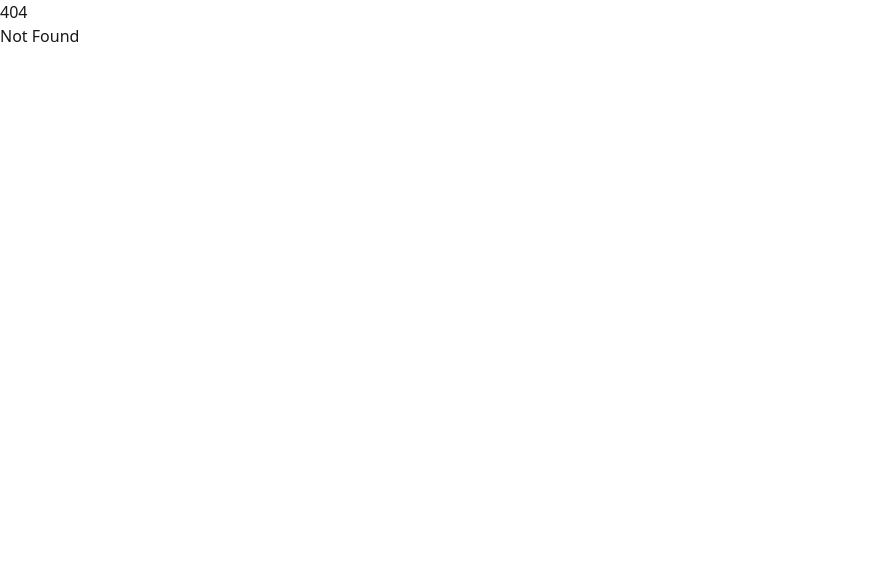
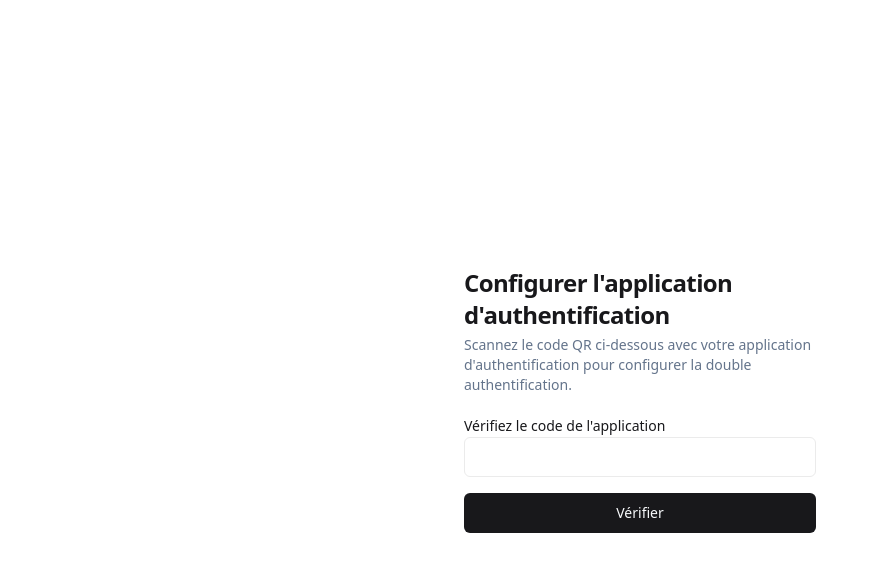
Before and after one commit to gerald-lbn/alexendria, a SvelteKit app: page /2fa/totp/setup in a window 1280 px wide. Before the commit this address had no page. Shown: the top 572 px of the page, without its empty margins (0-879 px from the left). Built offline with nearby package versions, Linux system fonts and the light colour scheme.

Commit message:
feat: add TOTP setup page for 2FA configuration

```diff
--- /dev/null
+++ b/src/routes/(auth)/2fa/totp/setup/+page.svelte
@@ -0,0 +1,42 @@
+<script lang="ts">
+	import { enhance } from '$app/forms';
+	import Heading from '$lib/components/auth/heading.svelte';
+	import { Button } from '$lib/components/ui/button';
+	import { Input } from '$lib/components/ui/input';
+	import { Label } from '$lib/components/ui/label';
+	import type { SubmitFunction } from '@sveltejs/kit';
+
+	const { data, form } = $props();
+
+	let processing = $state(false);
+	const submit2FACode: SubmitFunction = () => {
+		processing = true;
+		return async ({ update }) => {
+			processing = false;
+			await update();
+		};
+	};
+</script>
+
+<Heading
+	heading="Configurer l'application d'authentification"
+	subheading="Scannez le code QR ci-dessous avec votre application d'authentification pour configurer la double authentification."
+/>
+
+{@html data.qrCode}
+
+<form method="post" use:enhance={submit2FACode} class="grid space-y-4">
+	<Input name="key" value={data.encodedTOTPKey} hidden required class="hidden" />
+
+	<div class="grid gap-1">
+		<Label for="key">Vérifiez le code de l'application</Label>
+		<Input name="code" required />
+		{#if form?.message}
+			<p class="text-sm text-destructive">{form.message}</p>
+		{/if}
+	</div>
+
+	<Button type="submit" disabled={processing}>
+		{processing ? 'Vérification en cours...' : 'Vérifier'}
+	</Button>
+</form>
```
